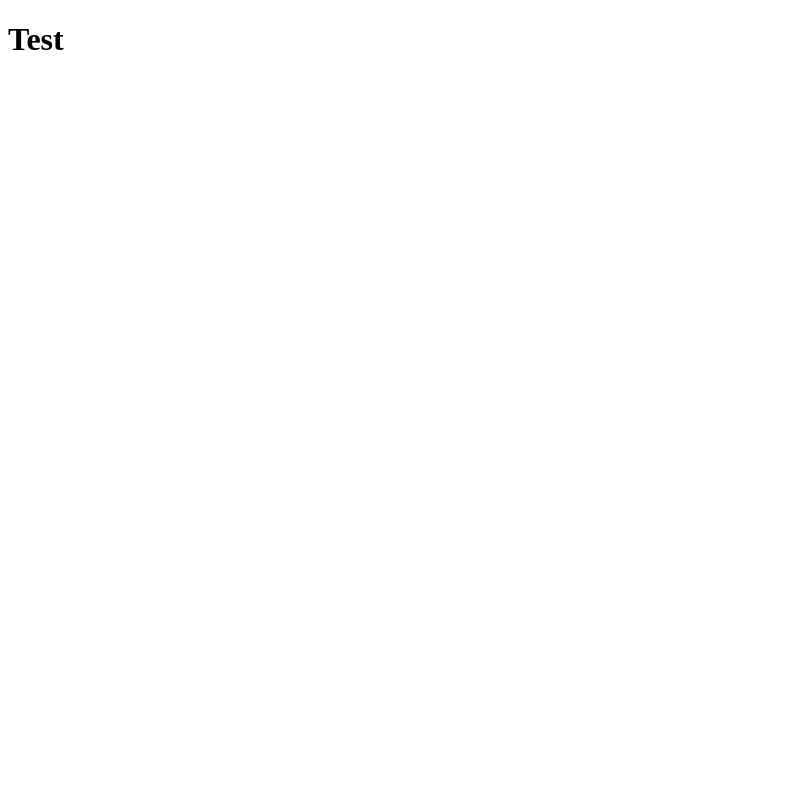
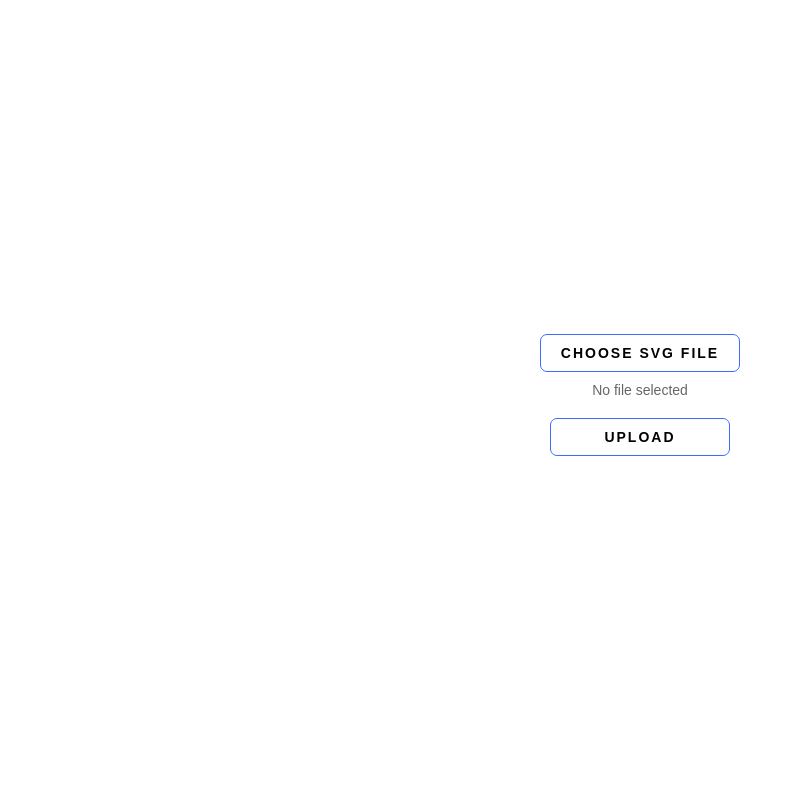
Before and after one commit to Tezay/stoc-kart, a Flask app: page / in a window 1280 px wide. Before the commit the part shown is almost empty. Shown: the whole page, without its empty margins (0-795 px from the left). Run offline with Flask 3, Linux system fonts and the light colour scheme.

Commit message:
Add SVG file upload form and styling to index.html and style.css

```diff
--- a/app/static/css/style.css
+++ b/app/static/css/style.css
@@ -1,3 +1,175 @@
-/**
-A voir pour plus tard
-**/
+body {
+    display: flex;
+    justify-content: center;
+    align-items: center;
+    min-height: 100vh;
+    margin: 0;
+    font-family: Arial, sans-serif; /* Add a base font-family to the body */
+}
+
+/* Add these specific font properties to both elements */
+.file-input-label,
+button.effect {
+    font-family: inherit;
+    font-size: 14px;
+    text-transform: uppercase;
+    font-weight: 600;
+    letter-spacing: 2px;
+}
+
+#upload-form {
+    display: flex;
+    flex-direction: column;
+}
+
+#upload-form button {
+    margin: 10px;
+}
+
+#file-input {
+    width: 0.1px;
+    height: 0.1px;
+    opacity: 0;
+    overflow: hidden;
+    position: absolute;
+    z-index: -1;
+}
+
+.file-input-label {
+    display: inline-block;
+    cursor: pointer;
+    position: relative;
+    padding: 10px 20px;
+    border-radius: 7px;
+    border: 1px solid rgb(61, 106, 255);
+    font-size: 14px;
+    text-transform: uppercase;
+    font-weight: 600;
+    letter-spacing: 2px;
+    background: transparent;
+    overflow: hidden;
+    box-shadow: 0 0 0 0 transparent;
+    text-align: center;
+    -webkit-transition: all 0.2s ease-in;
+    -moz-transition: all 0.2s ease-in;
+    transition: all 0.2s ease-in;
+}
+
+.file-input-label:hover {
+    background: rgb(61, 106, 255);
+    color: #fff;
+    box-shadow: 0 0 30px 5px rgba(0, 142, 236, 0.815);
+    -webkit-transition: all 0.2s ease-out;
+    -moz-transition: all 0.2s ease-out;
+    transition: all 0.2s ease-out;
+}
+
+.file-input-label:hover::before {
+    -webkit-animation: sh02 0.5s 0s linear;
+    -moz-animation: sh02 0.5s 0s linear;
+    animation: sh02 0.5s 0s linear;
+}
+
+.file-input-label::before {
+    content: '';
+    display: block;
+    width: 0px;
+    height: 86%;
+    position: absolute;
+    top: 7%;
+    left: 0%;
+    opacity: 0;
+    background: #fff;
+    box-shadow: 0 0 50px 30px #fff;
+    -webkit-transform: skewX(-20deg);
+    -moz-transform: skewX(-20deg);
+    -ms-transform: skewX(-20deg);
+    -o-transform: skewX(-20deg);
+    transform: skewX(-20deg);
+}
+
+.file-info {
+    margin: 10px 0;
+    text-align: center;
+    font-size: 14px;
+    color: #666;
+    transition: all 0.3s ease;
+}
+
+.file-selected {
+    color: rgb(61, 106, 255);
+    font-weight: bold;
+}
+
+.effect {
+    position: relative;
+    padding: 10px 20px;
+    border-radius: 7px;
+    border: 1px solid rgb(61, 106, 255);
+    font-size: 14px;
+    text-transform: uppercase;
+    font-weight: 600;
+    letter-spacing: 2px;
+    background: transparent;
+    overflow: hidden;
+    box-shadow: 0 0 0 0 transparent;
+    -webkit-transition: all 0.2s ease-in;
+    -moz-transition: all 0.2s ease-in;
+    transition: all 0.2s ease-in;
+}
+
+.effect:hover {
+    background: rgb(61, 106, 255);
+    color: #fff;
+    box-shadow: 0 0 30px 5px rgba(0, 142, 236, 0.815);
+    -webkit-transition: all 0.2s ease-out;
+    -moz-transition: all 0.2s ease-out;
+    transition: all 0.2s ease-out;
+}
+
+.effect:hover::before {
+    -webkit-animation: sh02 0.5s 0s linear;
+    -moz-animation: sh02 0.5s 0s linear;
+    animation: sh02 0.5s 0s linear;
+}
+
+.effect::before {
+    content: '';
+    display: block;
+    width: 0px;
+    height: 86%;
+    position: absolute;
+    top: 7%;
+    left: 0%;
+    opacity: 0;
+    background: #fff;
+    box-shadow: 0 0 50px 30px #fff;
+    -webkit-transform: skewX(-20deg);
+    -moz-transform: skewX(-20deg);
+    -ms-transform: skewX(-20deg);
+    -o-transform: skewX(-20deg);
+    transform: skewX(-20deg);
+}
+
+@keyframes sh02 {
+    from {
+        opacity: 0;
+        left: 0%;
+    }
+
+    50% {
+        opacity: 1;
+    }
+
+    to {
+        opacity: 0;
+        left: 100%;
+    }
+}
+
+.effect:active {
+    box-shadow: 0 0 0 0 transparent;
+    -webkit-transition: box-shadow 0.2s ease-in;
+    -moz-transition: box-shadow 0.2s ease-in;
+    transition: box-shadow 0.2s ease-in;
+}
--- a/app/templates/index.html
+++ b/app/templates/index.html
@@ -4,8 +4,36 @@
     <meta charset="UTF-8">
     <meta name="viewport" content="width=device-width, initial-scale=1.0">
     <title>Stoc'Kart</title>
+    <link rel="stylesheet" href="{{ url_for('static', filename='css/style.css') }}">
 </head>
 <body>
-    <h1>Test</h1>
+    <form id="upload-form" method="POST" enctype="multipart/form-data">
+        <input type="file" name="svg_file" id="file-input" accept=".svg" />
+        <label for="file-input" class="file-input-label effect">Choose SVG File</label>
+        <div id="file-info" class="file-info">No file selected</div>
+        <button type="submit" class="effect">Upload</button>
+    </form>
+
+    <script>
+        // DIDNT KNOW WHERE TO PUT THIS IN THE PROJECT, TEMPORARY SOLUTION
+        document.addEventListener('DOMContentLoaded', function() {
+            const fileInput = document.getElementById('file-input');
+            const fileInfo = document.getElementById('file-info');
+
+            fileInput.addEventListener('change', function() {
+                if (fileInput.files.length > 0) {
+                    fileInfo.textContent = fileInput.files[0].name;
+                    fileInfo.classList.add('file-selected');
+
+                    // Optional: Update the label text
+                    document.querySelector('.file-input-label').textContent = 'Change File';
+                } else {
+                    fileInfo.textContent = 'No file selected';
+                    fileInfo.classList.remove('file-selected');
+                    document.querySelector('.file-input-label').textContent = 'Choose SVG File';
+                }
+            });
+        });
+    </script>
 </body>
 </html>
```
